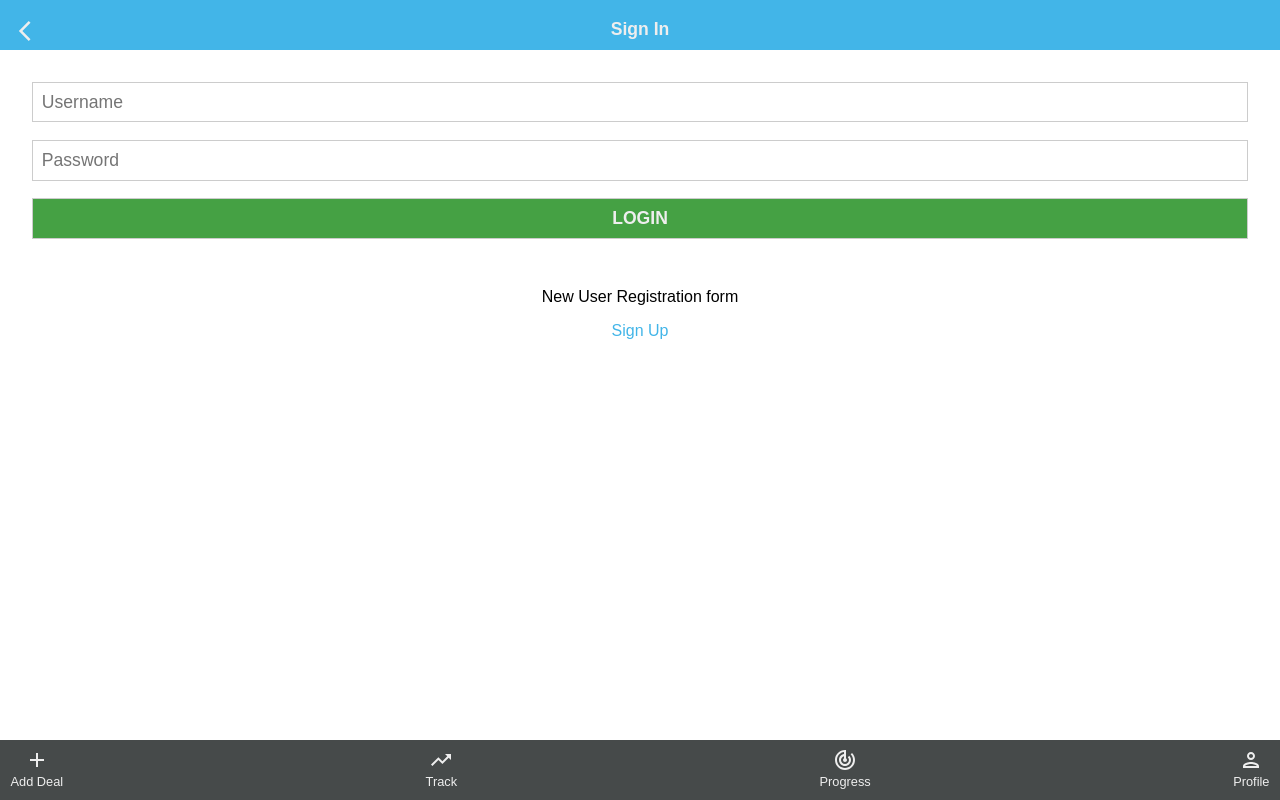
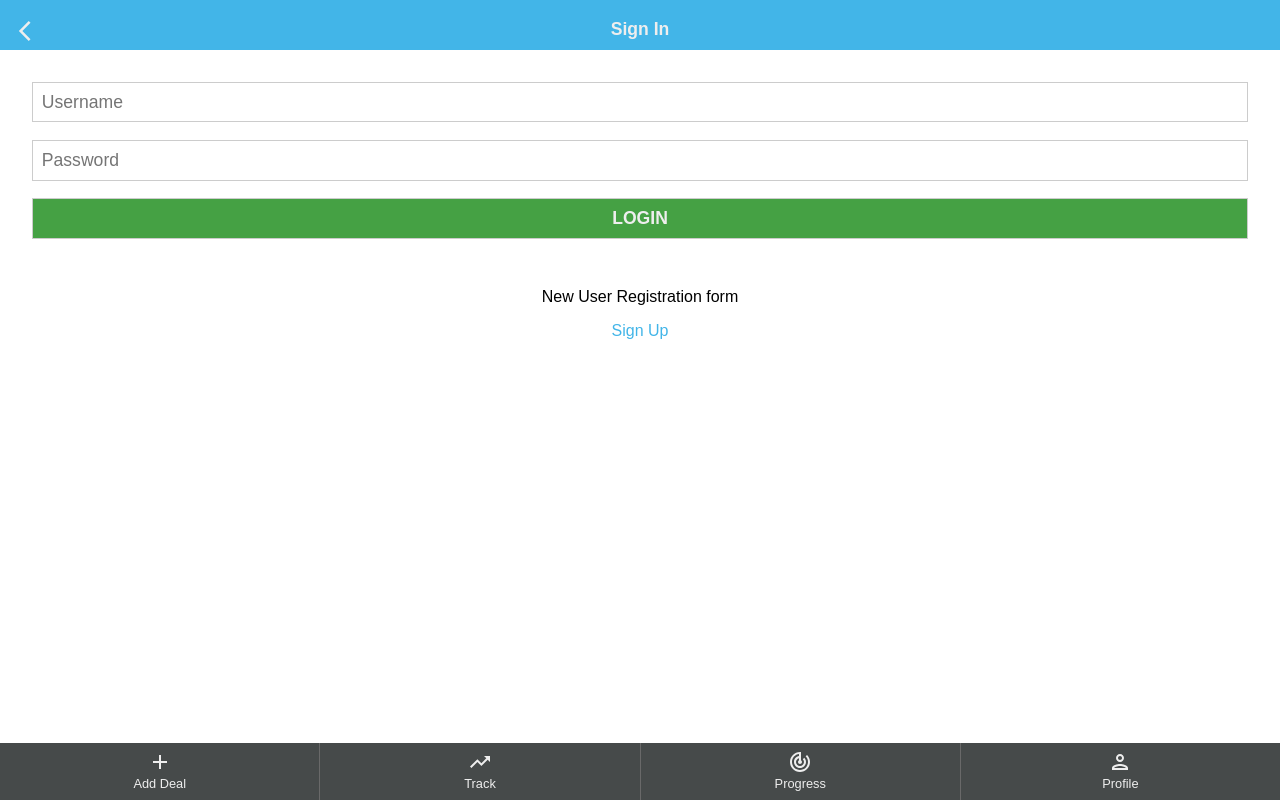
Before and after one commit to KumarAmitt/tracking-app-frontend, a React (Create React App) app: page / in a window 1280 px wide. Built offline with nearby package versions, Linux system fonts and the light colour scheme.

Commit message:
Fix style in navbar

```diff
--- a/src/App/components/style/NavBar.css
+++ b/src/App/components/style/NavBar.css
@@ -6,7 +6,16 @@
   right: 0;
   display: flex;
   justify-content: space-between;
-  padding: 0.5em;
+}
+
+.navbar > * {
+  width: 100%;
+  height: 100%;
+  padding: 0.4em;
+}
+
+.navbar > *:not(:first-child) {
+  border-left: 1px solid dimgray;
 }
 
 .navbar a {
```
